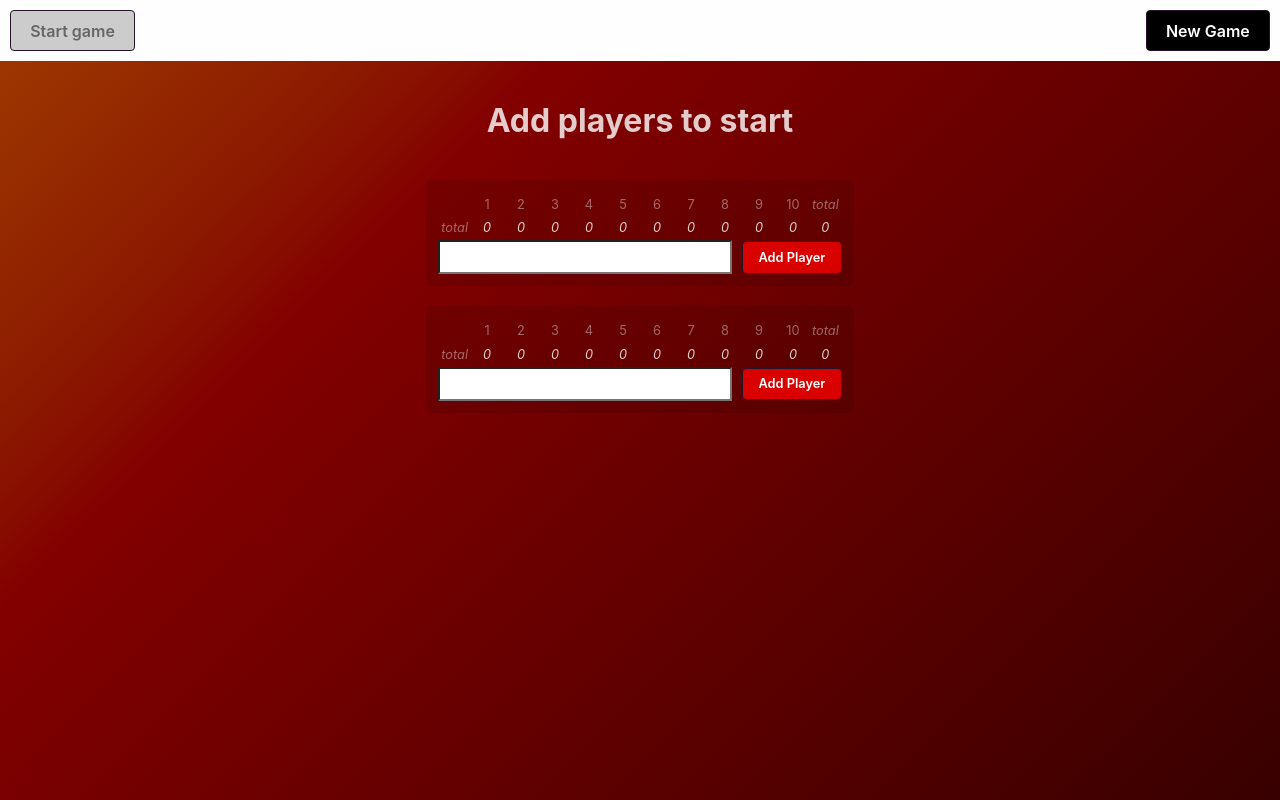
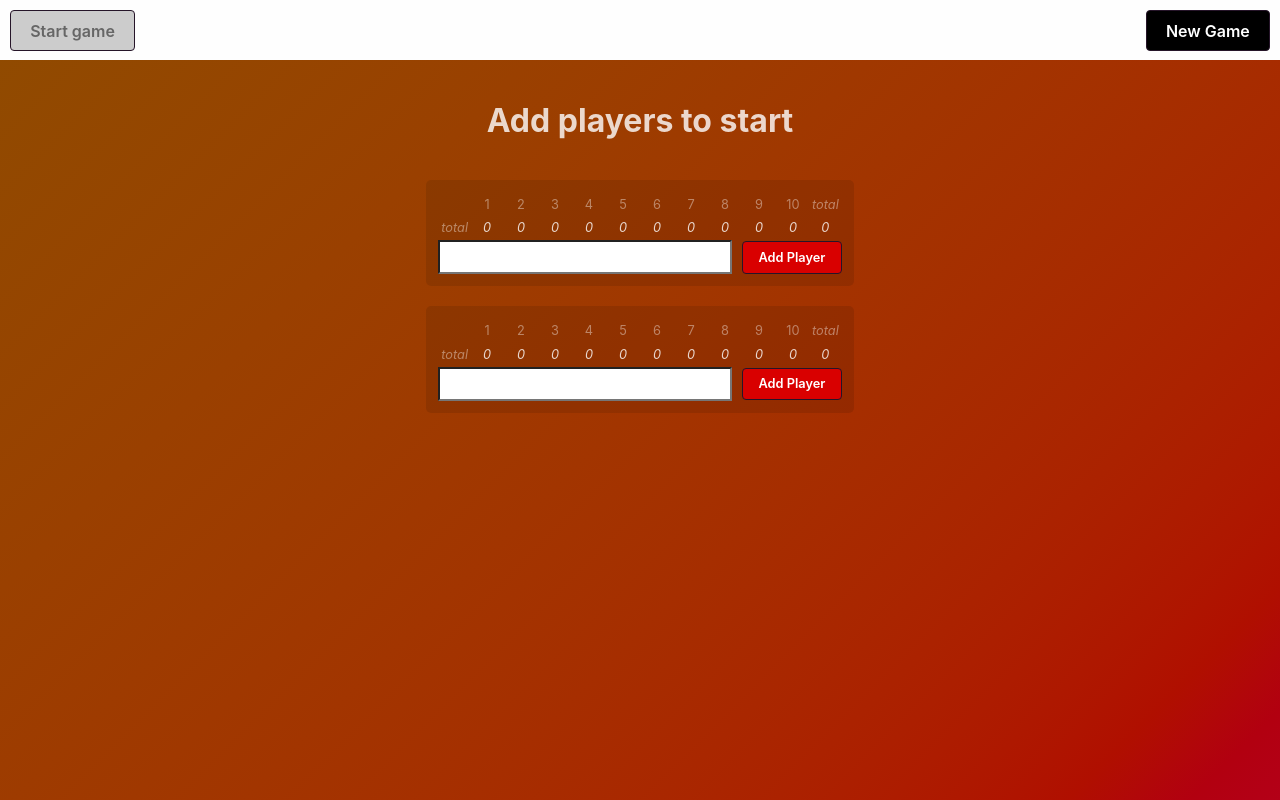
Before and after one commit to kmooney/skeescore, a Vue app: page / in a window 1280 px wide. Built offline with nearby package versions, Linux system fonts and the light colour scheme.

Commit message:
bgcolor is better

```diff
--- a/src/components/Menubar.vue
+++ b/src/components/Menubar.vue
@@ -1,4 +1,5 @@
 <template>
+    <canvas id="menubar-canvas"></canvas>
     <div class="menubar">
         <ul>
             <li v-if="!gameState.active.value">
@@ -38,12 +39,25 @@
         top:0;
         left:0;
         width:100%;
+        height: 40px;
     }
 
     ul {
         list-style-type: none;
         padding: 0;
         margin: 0;
+        width: calc(100% - 20px);
+        top: 10px;
+        left: 10px;
+        position: absolute;
+    }
+
+    #menubar-canvas {
+        width: 100%;
+        height: 60px;
+        position: absolute;
+        top:0;
+        left:0;
     }
 
     button {
@@ -56,4 +70,14 @@
         float:right;
         margin-right:20px;
     }
+    .menubar-canvas {
+        display: block;
+        position: absolute;
+        top: 0;
+        left: 0;
+        border:2px solid lightblue;
+
+        width: 100%;
+        height: 100%;
+    }
 </style>
--- a/src/style.css
+++ b/src/style.css
@@ -85,7 +85,7 @@ input {
 
 :root {
   background-color: #2c3359;
-  background-image: linear-gradient(135deg, oklch(0.48 0.2 calc(var(--color-family) + 45)) 0%, oklch(0.13 0.2 var(--color-family)) 100%);
+  background-image: linear-gradient(135deg, oklch(0.48 0.2 calc(var(--color-family) + 60)) 0%, oklch(0.48 0.2 var(--color-family)) 100%);
   /*background-image: linear-gradient(135deg, hsl(calc(var(--color-family) + 45), 50%, 48%) 0%, hsl(var(--color-family), 50%, 13%) 100%);*/
 }
 
```
